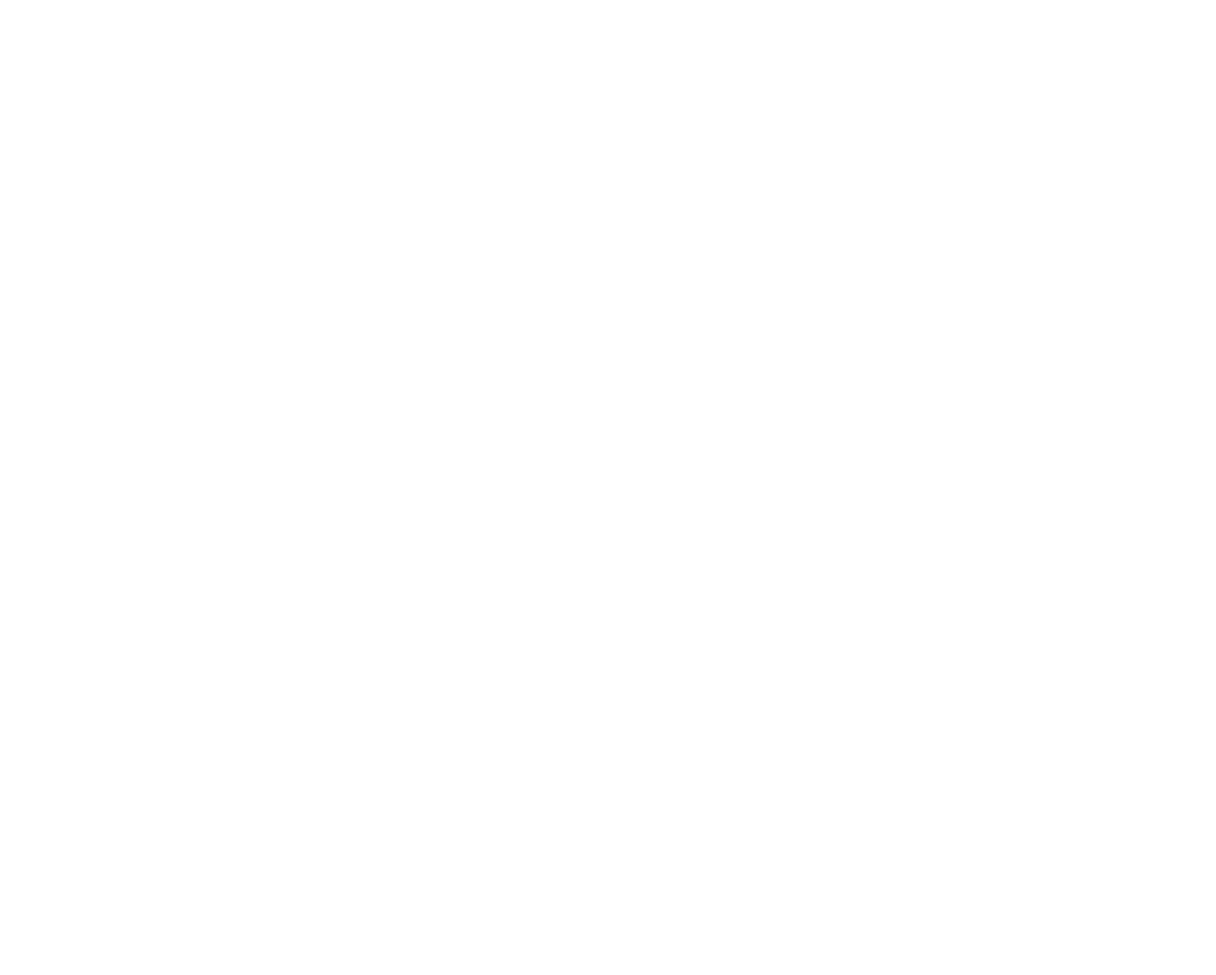
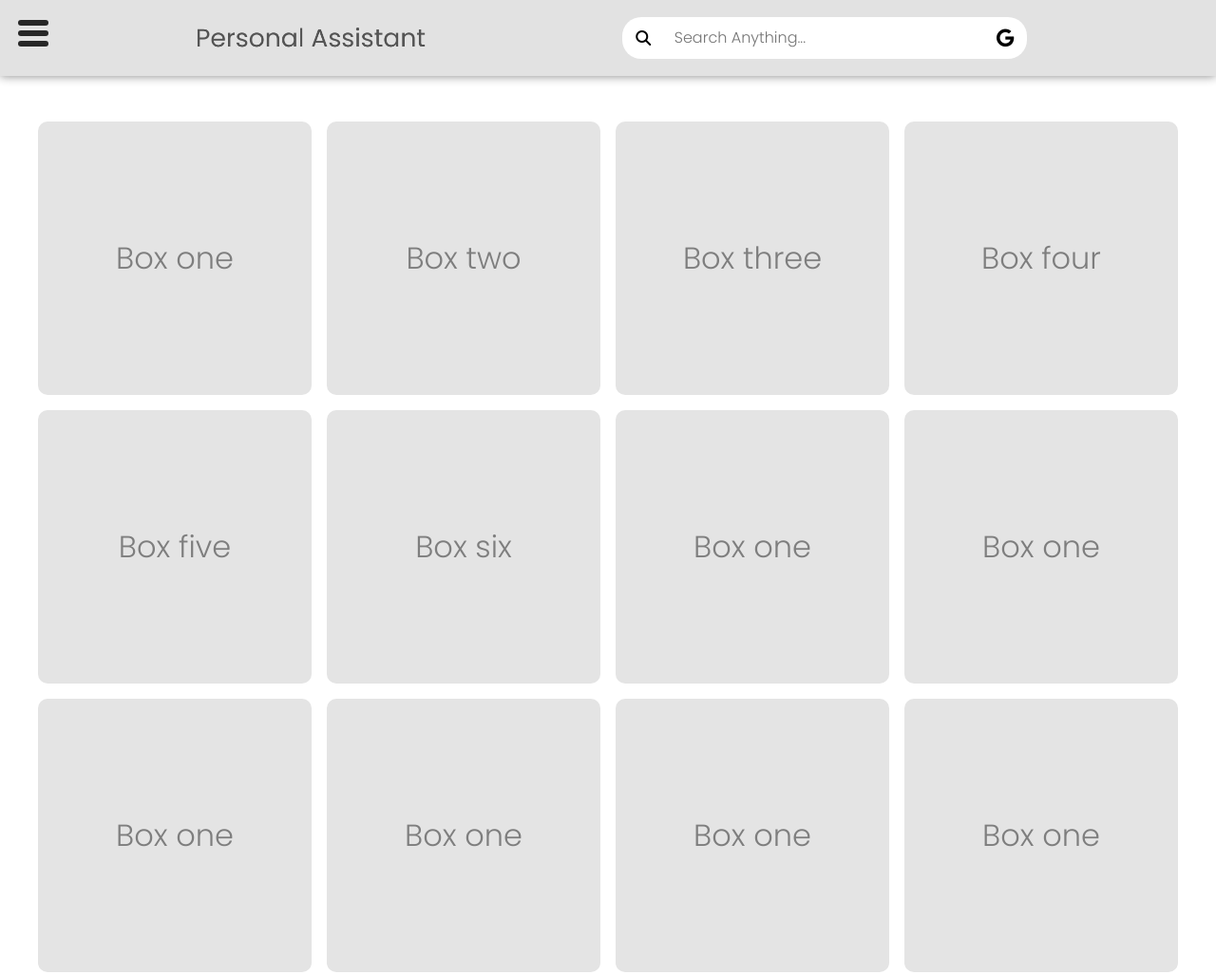
Before and after one commit to youtanimstar/Personal_Assistant, a plain HTML site: page index.html in a window 1280 px wide. Shown: the top 1027 px of the page at 95% size. Before the commit the page ends 800 px from the top, so only its background shows below. Drawn offline with Linux system fonts and the light colour scheme.

Commit message:
commit 3

```diff
--- /dev/null
+++ b/css/style.css
@@ -0,0 +1,241 @@
+@import url('https://fonts.googleapis.com/css2?family=Poppins:wght@100;200;300;400;500;600;700;800;900&display=swap');
+*{
+    margin: 0;
+    padding: 0;
+    box-sizing: border-box;
+    font-family: 'Poppins', sans-serif;
+}
+
+/* header section */
+
+.header{
+    position: fixed;
+    top: 0;
+    left: 0;
+    height: 80px;
+    width: 100%;
+    background-color: rgb(226, 226, 226);
+    display: flex;
+    justify-content: space-evenly;
+    align-items: center;
+    box-shadow: 0px 0px 10px rgb(133, 133, 133);
+}
+
+.logo{
+    width: 16rem;
+}
+
+.form-section{
+    height: 100%;
+    width: auto;
+    /* background-color: red; */
+    display: flex;
+    justify-content: center;
+    align-items: center;
+}
+.form-section .search{
+    height: 2.8rem;
+    /* width: 10rem; */
+    /* border-radius: 20px 0px; */
+    border: none;
+    outline: none;
+    box-shadow: none;
+    /* width: 100%; */
+    font-size: 16px;
+    font-weight: 300;
+    padding: 8px 10px;
+    /* padding-left: 20px; */
+   transition: all 0.5s ease-in-out;
+}
+
+.form-section .fa-magnifying-glass{
+    background-color: rgb(255, 255, 255);
+    height: 2.8rem;
+    width: 2.8rem;
+    display: flex;
+    justify-content: center;
+    align-items: center;
+    border-radius: 20px 0px 0px 20px;
+}
+.form-section .fa-google{
+    background-color: #fff;
+    height: 2.8rem;
+    width: 2.8rem;
+    display: flex;
+    justify-content: center;
+    align-items: center;
+    border-radius: 0px 20px 20px 0px;
+    font-size: 1.2rem;
+    color: rgb(0, 0, 0);
+    cursor: pointer;
+    transition: all 0.2s linear;
+}
+.form-section .fa-google:hover{
+    background-color: rgb(182, 182, 182);
+}
+
+/* side bar */
+
+.side-bar{
+    height: 100vh;
+    width: 300px;
+    background-color: rgb(228, 228, 228);
+    position: fixed;
+    top: 0;
+    left: 0;
+    z-index: 2;
+    display: flex;
+    justify-content: center;
+    align-items: center;
+    transform: translateX(-400px);
+    transition: all 0.5s ease-in-out;
+    box-shadow: 0px 0px 50px rgb(73, 73, 73);
+}
+
+.side-bar .menu{
+    height: 100%;
+    width: 100%;
+    display: flex;
+    justify-content: flex-start;
+    align-items: flex-start;
+    flex-direction: column;
+    /* background-color: red; */
+    gap: 2rem;
+    padding: 2rem;
+    padding-top: 7rem;
+}
+ul li {
+    list-style: none;
+    cursor: pointer;
+}
+.side-bar .menu .option{
+    font-size: 1.5rem;
+    font-weight: 300;
+    transition: all 0.2s linear;
+}
+.side-bar .menu .option:hover{
+    transform: translateX(10px);
+    color: rgb(97, 97, 97);
+}
+.side-bar .menu .fa-solid{
+    font-size: 1.5rem;
+}
+
+
+
+/* side bar menu */
+#side-bar-menu{
+
+    display: none;
+}
+
+.label-menu{
+    position: fixed;
+    top: 10px;
+    left: 10px;
+    height: 50px;
+    width: 50px;
+    cursor: pointer;
+    z-index: 3;
+}
+.lable-menu-background{
+
+    height: 50px;
+    width: 50px;
+    cursor: pointer;
+    display: flex;
+    justify-content: center;
+    align-items: center;
+    flex-direction: column;
+    gap: 5px;
+    transition: all 0.5s ease-in-out;
+    /* background-color: rgb(175, 175, 175); */
+    border-radius: 10px 10px 10px 10px;
+
+}
+.lebel{
+    height: 6px;
+    width: 65%;
+    background-color: rgb(39, 39, 39);
+    transition: all 0.5s ease-in-out;
+    border-radius: 50px;
+    z-index: 3;
+}
+
+.side-bar-closed{
+    position: absolute;
+    top: 0;
+    left: 0;
+    z-index: 2;
+}
+
+#side-bar-menu:checked ~ .side-bar{
+    transform: translateX(0px);
+}
+#side-bar-menu:checked ~ .side-bar-closed{
+    height: 100vh;
+    width: 100%;
+}
+
+
+#side-bar-menu:checked ~ .label-menu > .lable-menu-background > .top{
+    rotate: 135deg;
+    transform: translate(6px,-8.5px);
+}
+#side-bar-menu:checked ~ .label-menu > .lable-menu-background > .middle{
+   opacity: 0;
+}
+#side-bar-menu:checked ~ .label-menu > .lable-menu-background > .bottom{
+    rotate: -135deg;
+    transform: translate(6px, 9px);
+ }
+
+ #side-bar-menu:checked ~ .main{
+    margin-left: 300px;
+    width: calc(100% - 300px);
+ }
+
+@media(max-width: 450px){
+    .side-bar{
+        width: 100%;
+        transform: translateX(-450px);
+    }
+    #side-bar-menu:checked ~ .side-bar{
+        transform: translateX(0px);
+    }
+
+    #side-bar-menu:checked ~ .main{
+        margin-left: 0px;
+        width: 100%;
+     }
+}
+
+/* main section */
+.main{
+    width: 100%;
+    min-height: calc(100vh - 80px);
+    margin-top: 8rem;
+    display: flex;
+    justify-content: center;
+    align-items: center;
+    flex-wrap: wrap;
+    transition: all 0.5s ease-in-out;
+    gap: 1rem;
+   padding-bottom: 8rem;
+}
+
+.box{
+    height: 18rem;
+    width: 18rem;
+    background-color: rgb(228, 228, 228);
+    border-radius: 10px;
+    display: flex;
+    justify-content: center;
+    align-items: center;
+    cursor: pointer;
+}
+.box h2{
+    font-size: 2rem;
+    font-weight: 300;
+    color: rgb(126, 126, 126);
+}
--- a/index.html
+++ b/index.html
@@ -4,20 +4,94 @@
     <meta charset="UTF-8">
     <meta http-equiv="X-UA-Compatible" content="IE=edge">
     <meta name="viewport" content="width=device-width, initial-scale=1.0">
+    <link rel="stylesheet" href="https://cdnjs.cloudflare.com/ajax/libs/font-awesome/6.2.1/css/all.min.css" integrity="sha512-MV7K8+y+gLIBoVD59lQIYicR65iaqukzvf/nwasF0nqhPay5w/9lJmVM2hMDcnK1OnMGCdVK+iQrJ7lzPJQd1w==" crossorigin="anonymous" referrerpolicy="no-referrer" />
     <title>Document</title>
-    <link rel="stylesheet" href="">
+    <link rel="stylesheet" href="./css/style.css">
 </head>
 <body>
     <header class="header">
         <!-- navbar section -->
-        <div class="nav-bar">
+        <img src="./images/Personal Assistant.png" alt="" class="logo">
+        <form class="form-section">
+            <i class="fa-solid fa-magnifying-glass"></i>
+            <input type="text" id="search-apps" placeholder="Search Anything..." onkeyup="search()" class="search" autocomplete="off">
+            <i class="fa-brands fa-google"></i>
 
+        </form>
+    </header>
+    <input type="checkbox" id="side-bar-menu">
+    <label class="side-bar-closed" for="side-bar-menu"></label>
+    <label for="side-bar-menu" class="label-menu">
+        <div class="lable-menu-background">
+        <div class="lebel top"></div>
+        <div class="lebel middle"></div>
+        <div class="lebel bottom"></div>
+    </div>
+    </label>
+    <div class="side-bar">
+        <ul class="menu">
+            <li class="option"><i class="fa-solid fa-house"></i>&nbsp;&nbsp;Home</li>
+            <li class="option"><i class="fa-solid fa-lightbulb"></i>&nbsp;&nbsp;Theme</li>
+            <li class="option"><i class="fa-solid fa-user"></i>&nbsp;&nbsp;login/Sign Up</li>
+        </ul>
+    </div>
+    <main class="main">
+        <div class="box">
+            <h2>Box one</h2>
         </div>
-    </header>
-    <main class="main">
-
+        <div class="box">
+            <h2>Box two</h2>
+        </div>
+        <div class="box">
+            <h2>Box three</h2>
+        </div>
+        <div class="box">
+            <h2>Box four</h2>
+        </div>
+        <div class="box">
+            <h2>Box five</h2>
+        </div>
+        <div class="box">
+            <h2>Box six</h2>
+        </div>
+        <div class="box">
+            <h2>Box one</h2>
+        </div><div class="box">
+            <h2>Box one</h2>
+        </div>
+        <div class="box">
+            <h2>Box one</h2>
+        </div>
+        <div class="box">
+            <h2>Box one</h2>
+        </div><div class="box">
+            <h2>Box one</h2>
+        </div>
+        <div class="box">
+            <h2>Box one</h2>
+        </div>
+        <div class="box">
+            <h2>Box one</h2>
+        </div>
+        <div class="box">
+            <h2>Box one</h2>
+        </div><div class="box">
+            <h2>Box one</h2>
+        </div>
+        <div class="box">
+            <h2>Box one</h2>
+        </div>
+        <div class="box">
+            <h2>Box one</h2>
+        </div>
+        <div class="box">
+            <h2>Box one</h2>
+        </div>
+        <div class="box">
+            <h2>Box one</h2>
+        </div>
     </main>
-
+        <script src="./js/index.js"></script>
 </body>
 
 </html>
--- /dev/null
+++ b/js/index.js
@@ -0,0 +1,36 @@
+const search = ()=>{
+    const searchBox = document.getElementById("search-apps").value.toUpperCase();
+    const applist = document.querySelector(".main");
+    const app = document.querySelectorAll(".box");
+    const appname = applist.getElementsByTagName("h2");
+
+    for(var i = 0;i<appname.length;i++)
+    {
+        let match = app[i].getElementsByTagName("h2")[0];
+        if(match){
+            let textvalue = match.textContent || match.innerHTML;
+            if(textvalue.toUpperCase().indexOf(searchBox) > -1){
+                app[i].style.display = "";
+            }
+            else{
+                app[i].style.display = "none";
+            }
+        }
+    }
+
+
+}
+
+let gsearch = document.querySelector(".search");
+let gbutton = document.querySelector(".fa-google");
+
+gbutton.onclick = function(){
+    let url = "https://www.google.com/search?q="+gsearch.value;
+    window.open(url);
+}
+
+if(gsearch === "cat")
+{
+    let url = "https://www.google.com/search?q="+gsearch.value;
+    window.open(url);
+}
--- a/style.css
+++ /dev/null
@@ -1,5 +0,0 @@
-*{
-    margin: 0;
-    padding: 0;
-    box-sizing: border-box;
-}
```
Also changed, not shown: images/Personal Assistant.png (added).
